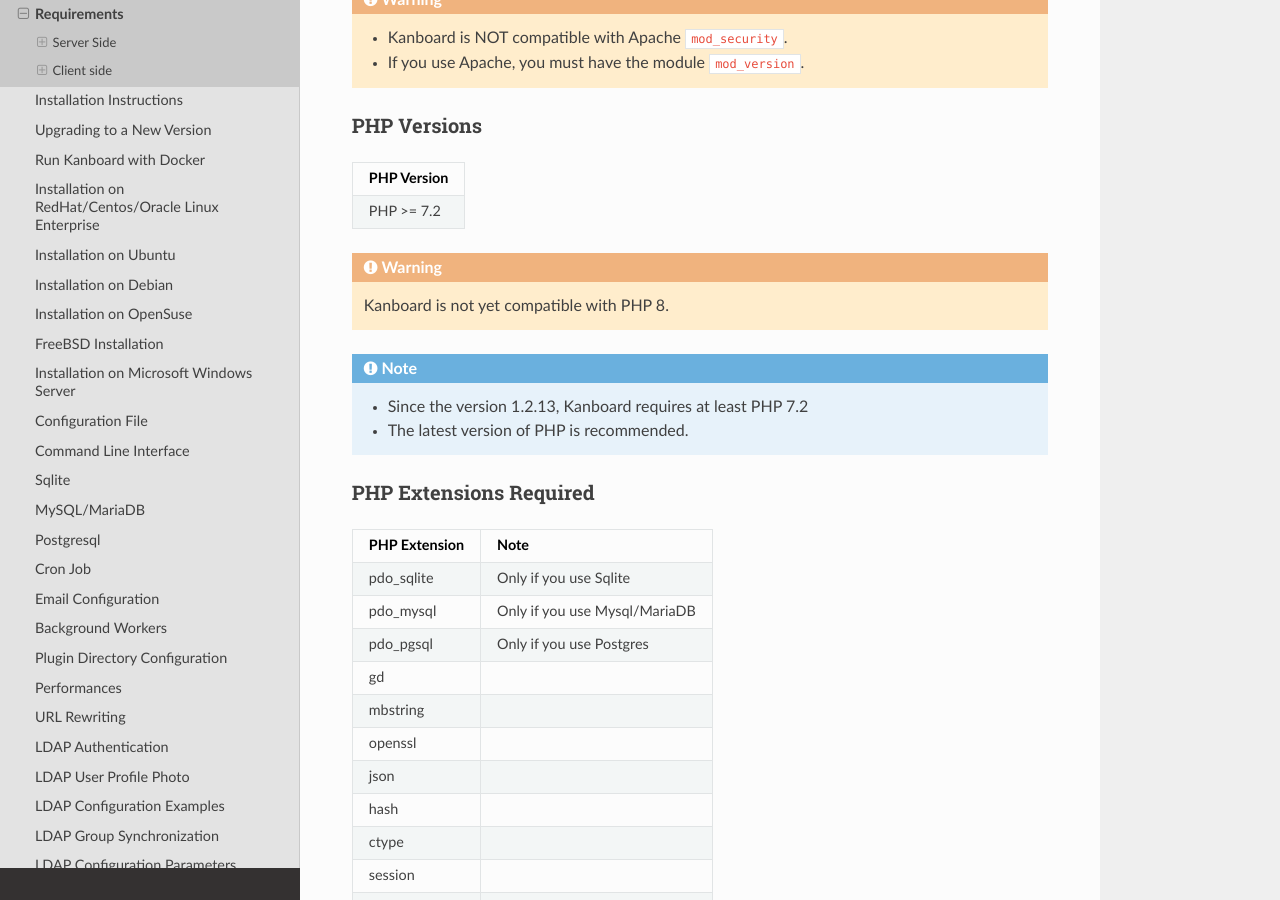
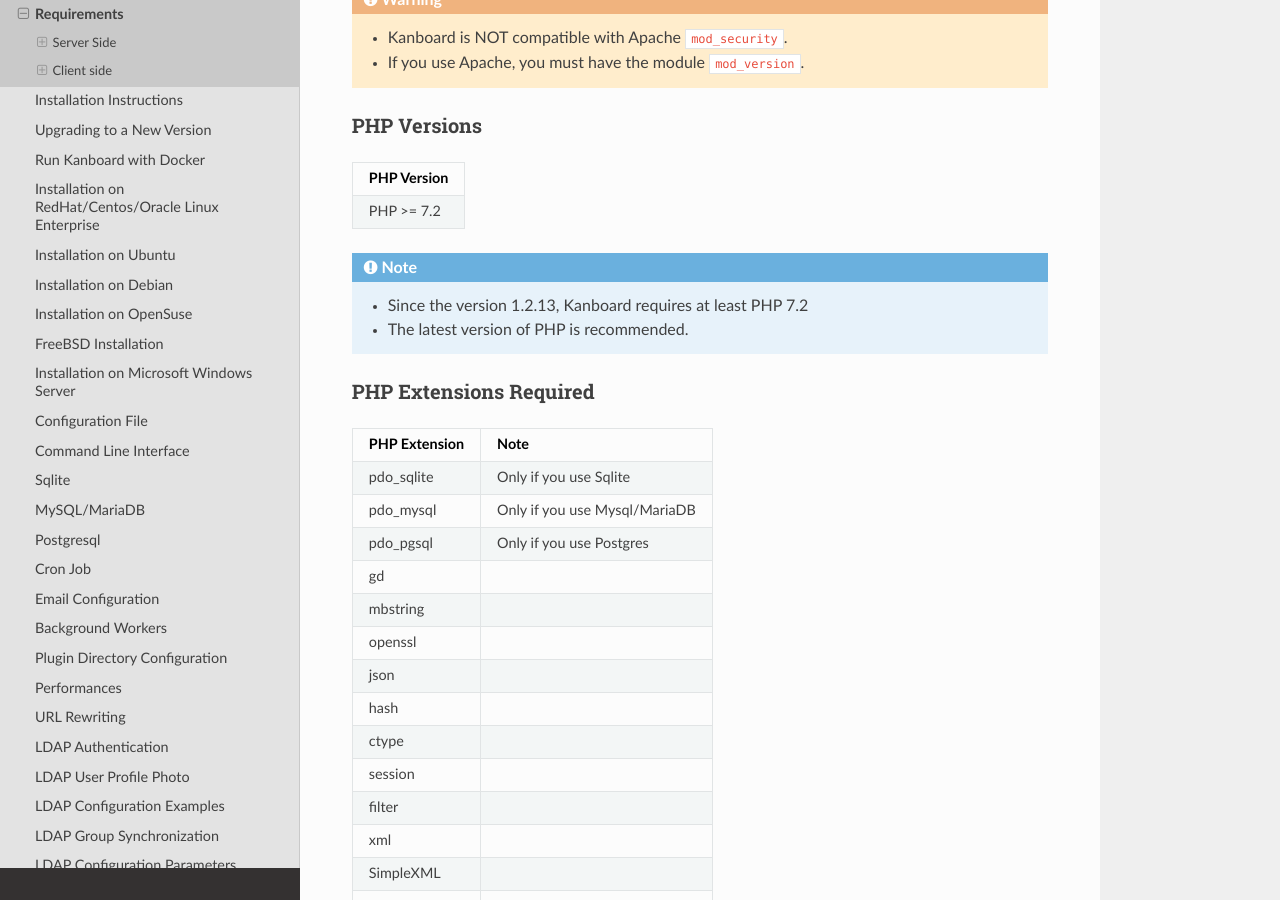
Before and after one commit to kanboard/documentation, a Sphinx documentation site: the page built from source/admin_guide/requirements.rst, in a window 1280 px wide and 900 px high, scrolled down 1496 px. Built offline with Sphinx 7.4.7 and the Read the Docs theme 2.0.0, drawn with Linux system fonts in a browser that asks for light colours.

Commit message:
Update doc for v1.2.22 release

```diff
--- a/source/admin_guide/requirements.rst
+++ b/source/admin_guide/requirements.rst
@@ -89,10 +89,6 @@
 +==============+
 | PHP >= 7.2   |
 +--------------+
-
-.. warning::
-
-    Kanboard is not yet compatible with PHP 8.
 
 .. note::
 
```
